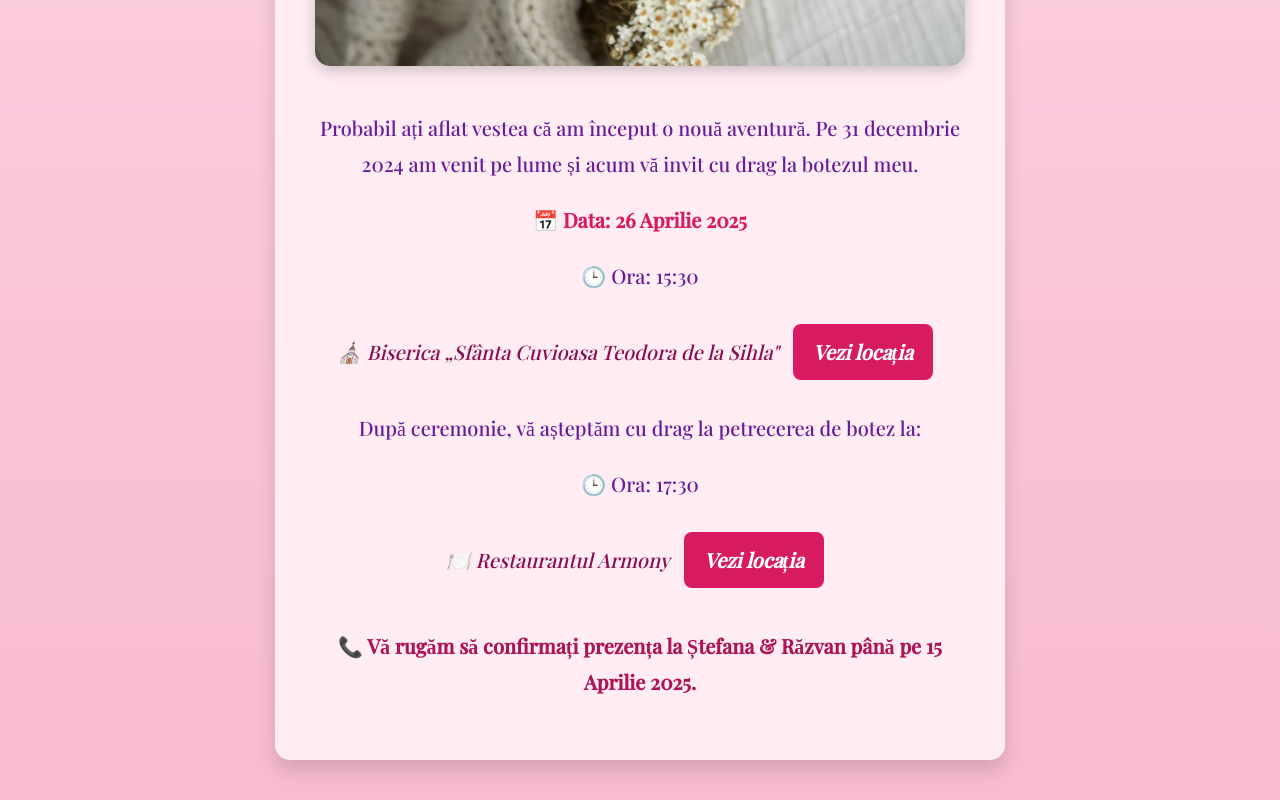
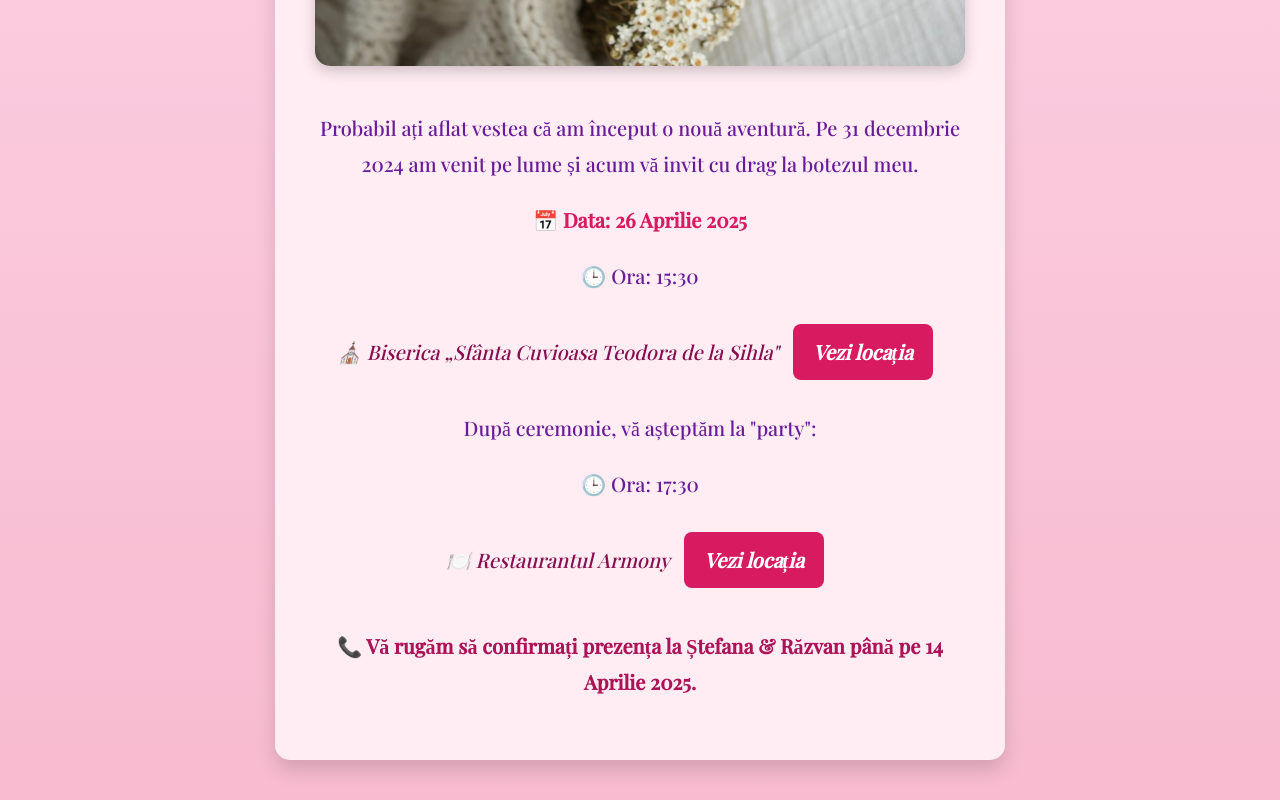
Before and after one commit to Drekarian/Invitatie, a plain HTML site: page index.html in a window 1280 px wide. Shown: the part 1084-1884 px from the top of the page. Drawn offline with nearby package versions, Linux system fonts and the light colour scheme.

Commit message:
update text 4

```diff
--- a/index.html
+++ b/index.html
@@ -100,11 +100,11 @@
         <p>🕒 Ora: 15:30</p>
         <p class="location">⛪ Biserica „Sfânta Cuvioasa Teodora de la Sihla" <a class="button" href="https://maps.app.goo.gl/jJrrYPZCEcF4fpYHA" target="_blank">Vezi locația</a></p>
 
-        <p>După ceremonie, vă așteptăm cu drag la petrecerea de botez la:</p>
+        <p>După ceremonie, vă așteptăm la "party":</p>
         <p>🕒 Ora: 17:30</p>
         <p class="location">🍽️ Restaurantul Armony <a class="button" href="https://maps.app.goo.gl/BPATcJM5rAmDcpG66" target="_blank">Vezi locația</a></p>
 
-        <p class="rsvp">📞 Vă rugăm să confirmați prezența la Ștefana & Răzvan până pe 15 Aprilie 2025.</p>
+        <p class="rsvp">📞 Vă rugăm să confirmați prezența la Ștefana & Răzvan până pe 14 Aprilie 2025.</p>
     </div>
 
 </body>
```
